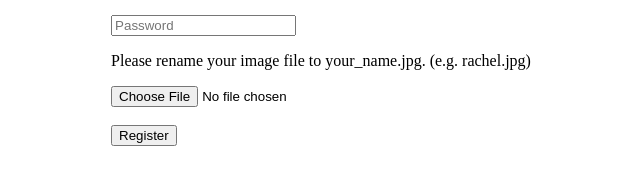
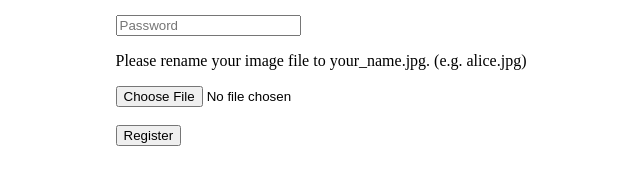
Before and after one commit to kennethsoh/faceapi-website, a website: page public/register.html in a window 1280 px wide. Shown: the part 370-554 px from the top of the page, 319-959 px from the left. Drawn offline with Linux system fonts and the light colour scheme.

Commit message:
Update register.html

```diff
--- a/public/register.html
+++ b/public/register.html
@@ -16,7 +16,7 @@
             <br>
             <input class="credentialsInput" id="usernameRegister" type="text" name="username" placeholder="Username" autocomplete="off" required="yes"/><br><br>
             <input class="credentialsInput" id="passwordRegister" type="password" name="password" placeholder="Password" autocomplete="off" required="yes"/><br>
-            <p>Please rename your image file to your_name.jpg. (e.g. rachel.jpg)</p>
+            <p>Please rename your image file to your_name.jpg. (e.g. alice.jpg)</p>
             <input class="credentialsInput" id="userImage" type="file" name="userImage" required="yes"/><br><br>
             <button class="loginButton" id="registerButton" type="submit" style="width:120px, padding:10px;" onclick="window.open('http:/127.0.0.1:3000/login.html, '_self');">Register</button>
   </form>
```
